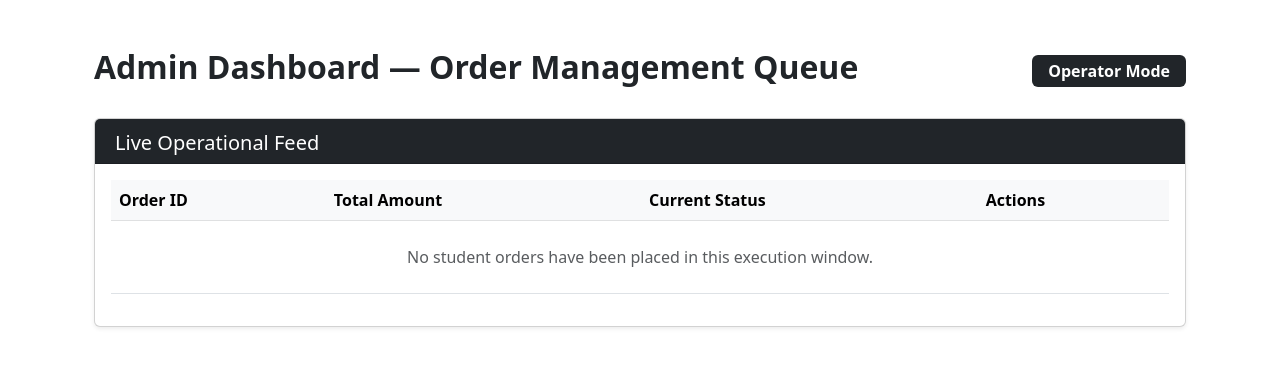
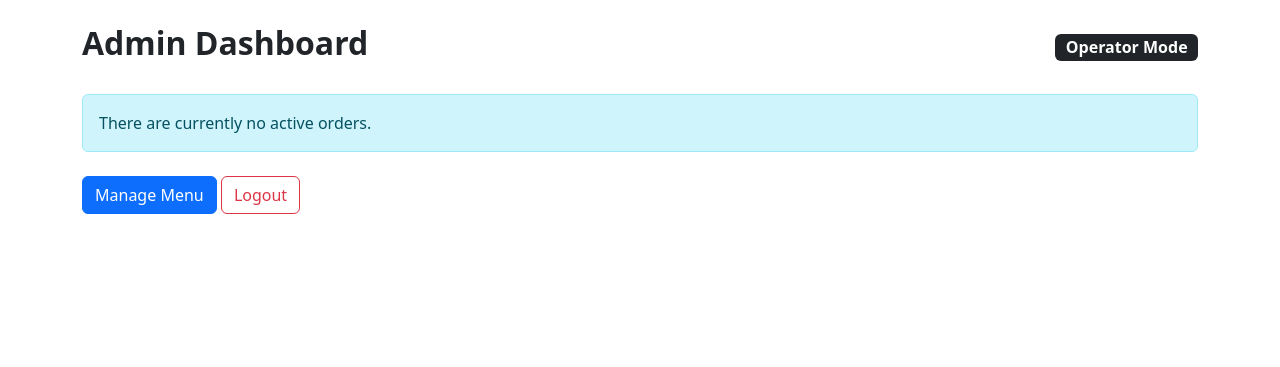
Before and after one commit to munyokiephraim-ctrl/COLRS, a Flask app: template app/templates/admin/dashboard.html in a window 1280 px wide. Shown: the part 56-423 px from the top of the page. Run offline with Flask 3, Linux system fonts and the light colour scheme; the template is opened without the code that fills it, so the values that code supplies are empty.

Commit message:
Fix admin dashboard template

```diff
--- a/app/templates/admin/dashboard.html
+++ b/app/templates/admin/dashboard.html
@@ -1,83 +1,150 @@
 {% extends "base.html" %}
 
 {% block content %}
-<div class="container mt-5">
-    {% with messages = get_flashed_messages(with_categories=true) %}
-      {% if messages %}
-        {% for category, message in messages %}
-          <div class="alert alert-{{ category }} show" role="alert">
-            {{ message }}
-          </div>
-        {% endfor %}
-      {% endif %}
-    {% endwith %}
 
 <div class="d-flex justify-content-between align-items-center mb-4">
-        <h2 class="fw-bold">Admin Dashboard — Order Management Queue</h2>
-        <span class="badge bg-dark fs-6 px-3 py-2">Operator Mode</span>
+    <h2 class="fw-bold">Admin Dashboard</h2>
+
+    <span class="badge bg-dark fs-6">
+        Operator Mode
+    </span>
 </div>
 
+{% if orders %}
+
 <div class="card shadow-sm">
+
     <div class="card-header bg-dark text-white">
-            <h5 class="mb-0 m-1">Live Operational Feed</h5>
+        <h5 class="mb-0">
+            Order Management Queue
+        </h5>
     </div>
+
     <div class="card-body">
+
         <div class="table-responsive">
+
             <table class="table table-hover align-middle">
+
                 <thead class="table-light">
                     <tr>
-                            <th>Order ID</th>
-                            <th>Total Amount</th>
-                            <th>Current Status</th>
-                            <th>Actions</th>
+                        <th>Order #</th>
+                        <th>Total</th>
+                        <th>Status</th>
+                        <th>Date</th>
+                        <th>Action</th>
                     </tr>
                 </thead>
+
                 <tbody>
+
                     {% for order in orders %}
+
                     <tr>
-    <td class="fw-bold">#{{ order.id }}</td>
-    <td class="text-primary fw-bold">KSh {{ order.total_amount }}</td>
-    <td>...</td>
+
                         <td>
-        <div class="d-flex gap-2">
-            {% if order.status == 'Placed' %}
-            <form action="{{ url_for('admin.update_order_status', order_id=order.id, new_status='Preparing') }}" method="POST" style="display:inline;">
-                <button type="submit" class="btn btn-sm btn-outline-info">Mark Preparing</button>
+                            <strong>#{{ order.id }}</strong>
+                        </td>
+
+                        <td>
+                            KSh {{ "%.2f"|format(order.total_amount) }}
+                        </td>
+
+                        <td>
+
+                            {% if order.status == "Placed" %}
+                                <span class="badge bg-warning text-dark">Placed</span>
+
+                            {% elif order.status == "Preparing" %}
+                                <span class="badge bg-info">Preparing</span>
+
+                            {% elif order.status == "Ready" %}
+                                <span class="badge bg-primary">Ready</span>
+
+                            {% else %}
+                                <span class="badge bg-success">Completed</span>
+                            {% endif %}
+
+                        </td>
+
+                        <td>
+                            {{ order.created_at.strftime('%d %b %Y %I:%M %p') }}
+                        </td>
+
+                        <td>
+
+                            {% if order.status == "Placed" %}
+
+                                <form action="{{ url_for('admin.update_order_status', order_id=order.id) }}" method="POST">
+                                    <input type="hidden" name="status" value="Preparing">
+
+                                    <button type="submit" class="btn btn-info btn-sm">
+                                        Mark Preparing
+                                    </button>
                                 </form>
-            {% elif order.status == 'Preparing' %}
-            <form action="{{ url_for('admin.update_order_status', order_id=order.id, new_status='Ready') }}" method="POST" style="display:inline;">
-                <button type="submit" class="btn btn-sm btn-outline-success">Mark Ready</button>
+
+                            {% elif order.status == "Preparing" %}
+
+                                <form action="{{ url_for('admin.update_order_status', order_id=order.id) }}" method="POST">
+                                    <input type="hidden" name="status" value="Ready">
+
+                                    <button type="submit" class="btn btn-success btn-sm">
+                                        Mark Ready
+                                    </button>
                                 </form>
+
+                            {% elif order.status == "Ready" %}
+
+                                <form action="{{ url_for('admin.update_order_status', order_id=order.id) }}" method="POST">
+                                    <input type="hidden" name="status" value="Completed">
+
+                                    <button type="submit" class="btn btn-dark btn-sm">
+                                        Complete Order
+                                    </button>
+                                </form>
+
+                            {% else %}
+
+                                <span class="text-success fw-bold">
+                                    ✓ Completed
+                                </span>
+
                             {% endif %}
+
+                        </td>
+
+                    </tr>
+
+                    {% endfor %}
+
+                </tbody>
+
+            </table>
+
         </div>
-    </td>
-</tr>
-                                <div class="d-flex gap-2">
-                                    {% if order.status == 'Placed' %}
-                                    <form action="{{ url_for('admin.update_order_status', order_id=order.order_id, new_status='Preparing') }}" method="POST" style="display:inline;">
-                                        <button type="submit" class="btn btn-sm btn-outline-info">Mark Preparing</button>
-                                    </form>
-                                    {% elif order.status == 'Preparing' %}
-                                    <form action="{{ url_for('admin.update_order_status', order_id=order.order_id, new_status='Ready') }}" method="POST" style="display:inline;">
-                                        <button type="submit" class="btn btn-sm btn-outline-success">Mark Ready for Collection</button>
-                                    </form>
+
+    </div>
+
+</div>
+
 {% else %}
-                                    <span class="text-muted small"><i class="bi bi-check-circle-fill text-success"></i> Handed Over</span>
+
+<div class="alert alert-info">
+    There are currently no active orders.
+</div>
+
 {% endif %}
+
+<div class="mt-4">
+
+    <a href="{{ url_for('admin.manage_menu') }}" class="btn btn-primary">
+        Manage Menu
+    </a>
+
+    <a href="{{ url_for('auth.logout') }}" class="btn btn-outline-danger">
+        Logout
+    </a>
+
 </div>
-                            </td>
-                        </tr>
-                        {% else %}
-                        <tr>
-                            <td colspan="4" class="text-center py-4 text-muted">
-                                No student orders have been placed in this execution window.
-                            </td>
-                        </tr>
-                        {% endfor %}
-                    </tbody>
-                </table>
-            </div>
-        </div>
-    </div>
-</div>
+
 {% endblock %}
```
Lines whose indentation alone changed are shown as unchanged.
